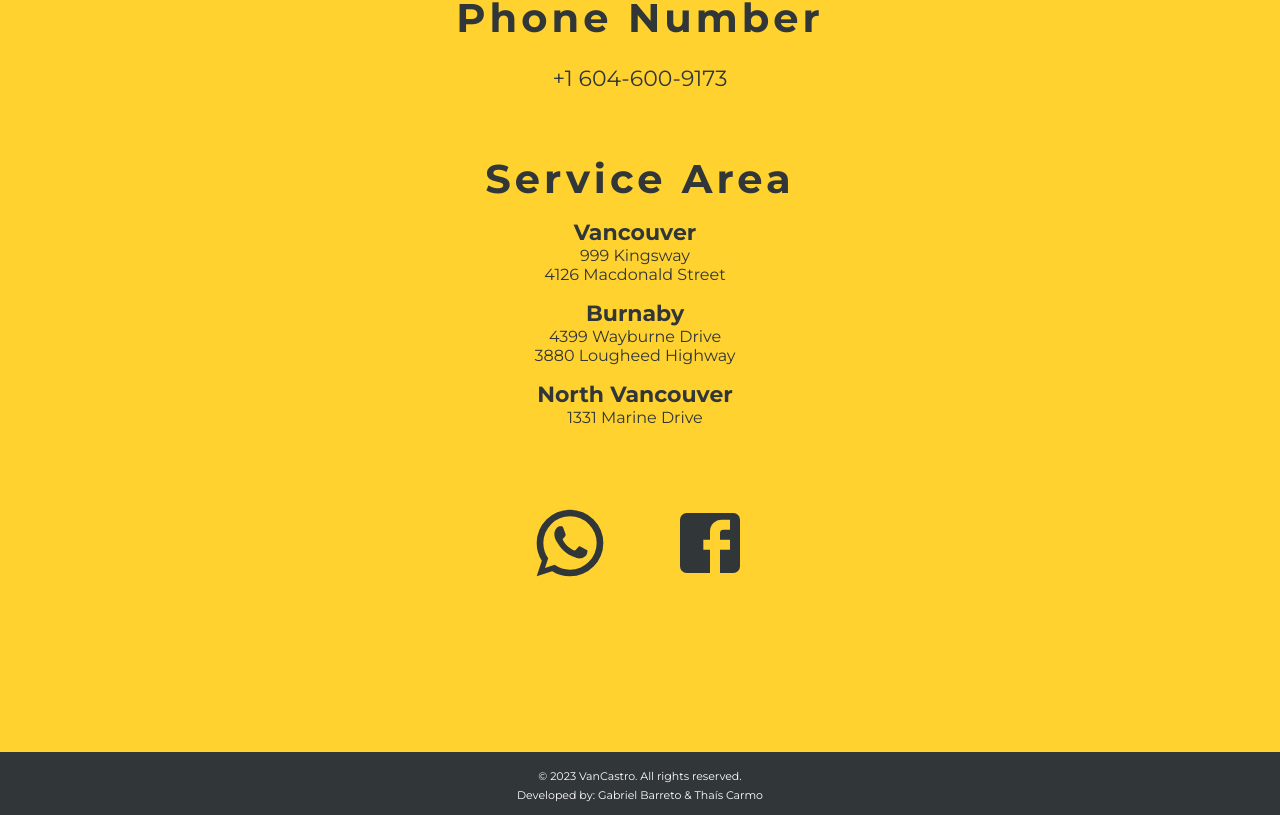
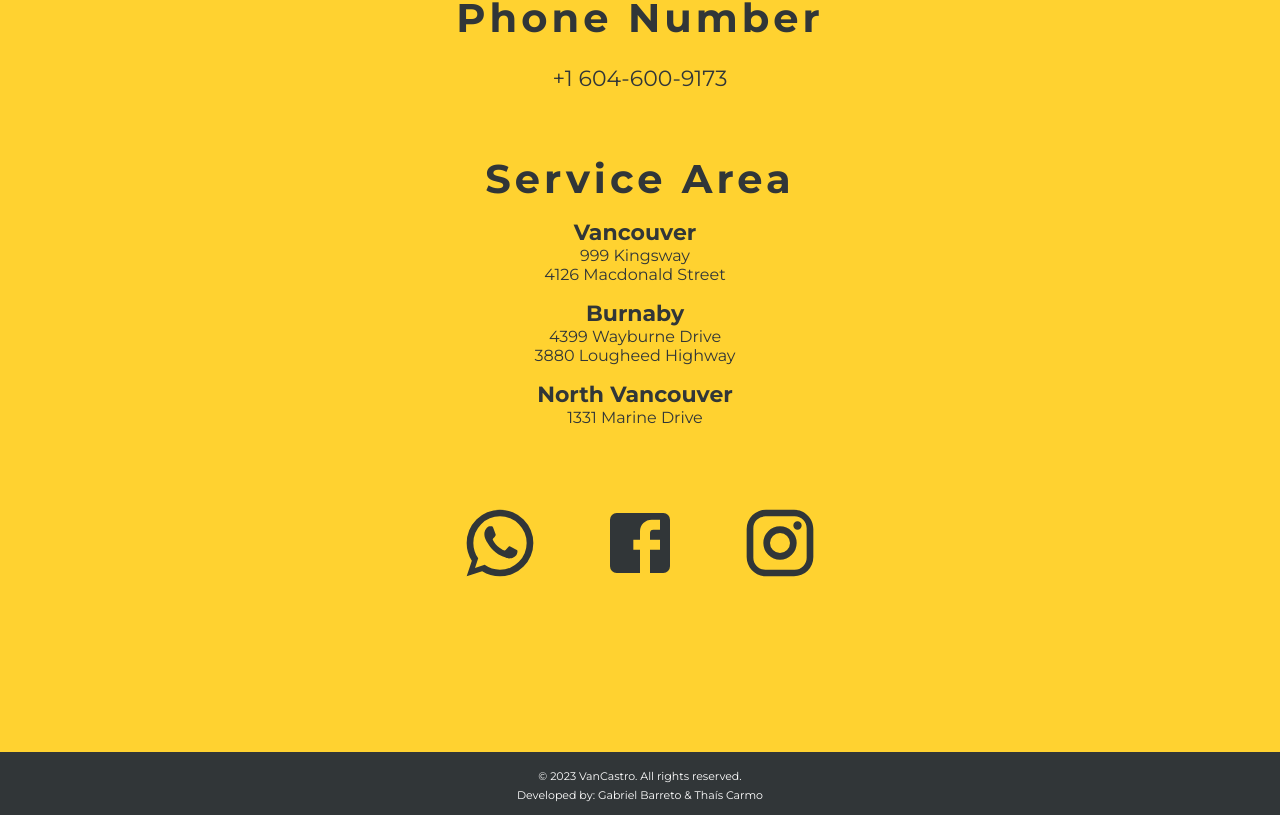
Before and after one commit to vanncastro/vancastro, a Next.js app: page / in a window 1280 px wide. Shown: the part 7365-8180 px from the top of the page. Built offline with nearby package versions, Linux system fonts and the light colour scheme.

Commit message:
added instagram links

```diff
--- a/src/components/Contact.tsx
+++ b/src/components/Contact.tsx
@@ -1,7 +1,7 @@
 import React from 'react';
 import { Container } from './base/Container';
 import styled from 'styled-components';
-import { WhatsApp, Facebook } from '@mui/icons-material';
+import { WhatsApp, Facebook, Instagram } from '@mui/icons-material';
 import { pageSettings } from 'src/utils/pageSettings';
 
 const StyledSubTitle = styled.h2<{ margin?: string }>`
@@ -127,6 +127,9 @@ export const Contact = () => {
                 <a target="_blank" style={{ textDecoration: 'none' }} href={pageSettings.facebook_link}>
                     <Facebook />
                 </a>
+                <a target="_blank" style={{ textDecoration: 'none' }} href={pageSettings.instagram_link}>
+                    <Instagram />
+                </a>
             </SocialIcons>
         </Container>
     );
--- a/src/utils/pageSettings.ts
+++ b/src/utils/pageSettings.ts
@@ -13,6 +13,7 @@ export const pageSettings = {
     current_drivers: ['andresa', 'anderson'],
 
     facebook_link: 'https://www.facebook.com/profile.php?id=100088028419878',
+    instagram_link: 'https://www.instagram.com/vancastro_drivingschool/',
 
     andresa: {
         logo: '/andresa.png',
```
